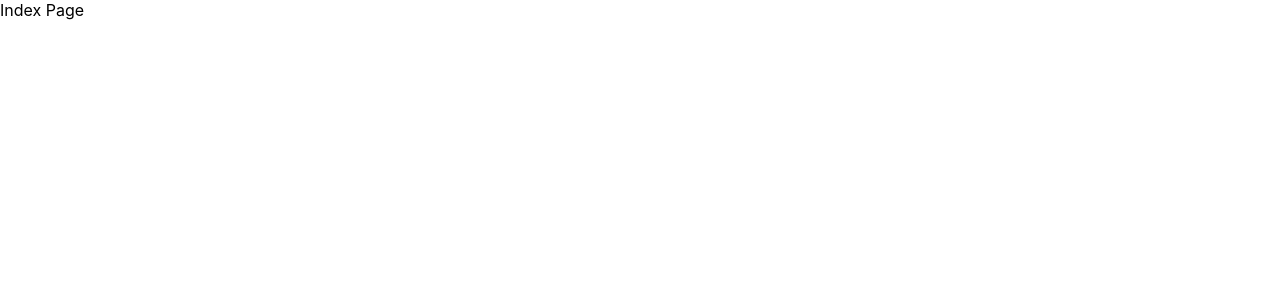
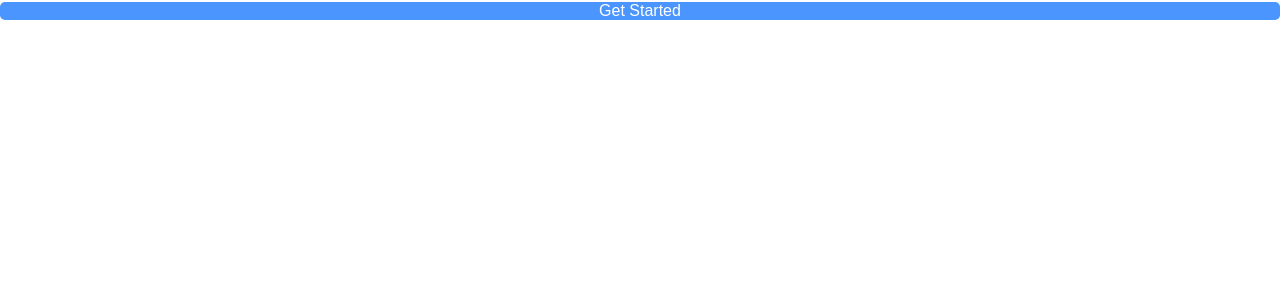
Before and after one commit to KoneeVibes/clubify, a JavaScript app: page / in a window 1280 px wide. Shown: the top 300 px of the page. Built offline with nearby package versions, Linux system fonts and the light colour scheme; the HTML template or start-up script is replaced by a standard one.

Commit message:
flex and button

```diff
--- a/public/component/button/styled.js
+++ b/src/component/button/styled.js
@@ -7,13 +7,13 @@ export const BaseButton = styled.button(({ width, backgroundcolor }) => {
     backgroundColor: backgroundcolor || "#4B95FF",
     border: "none",
     color: "white",
-    borderRadius: "8px",
+    borderRadius: "5px",
     width: width || "-webkit-fill-available",
     padding: "calc(var(--cardPadding)/2) var(--cardPadding)",
     fontSize: "1rem",
     cursor: "pointer",
-    "@media screen and (max-width: 425px)": {
-      width: "-webkit-fill-available",
-    },
+    // "@media screen and (max-width: 425px)": {
+    //   width: "-webkit-fill-available",
+    // },
   };
 });
--- a/src/pages/authentication/signup/index.js
+++ b/src/pages/authentication/signup/index.js
@@ -1,9 +1,10 @@
 import { SignUpWrapper } from "./styled";
+import { BaseButton } from "../../../component/button/styled";
 
 export const SignUp = () => {
-    return (
-        <SignUpWrapper>
-            Index Page
-        </SignUpWrapper>
-    )
-}
+  return (
+    <SignUpWrapper>
+      <BaseButton>Get Started</BaseButton>
+    </SignUpWrapper>
+  );
+};
```
Also changed, not shown: src/component/flex/styled.js (renamed from public/component/flex/styled.js).
